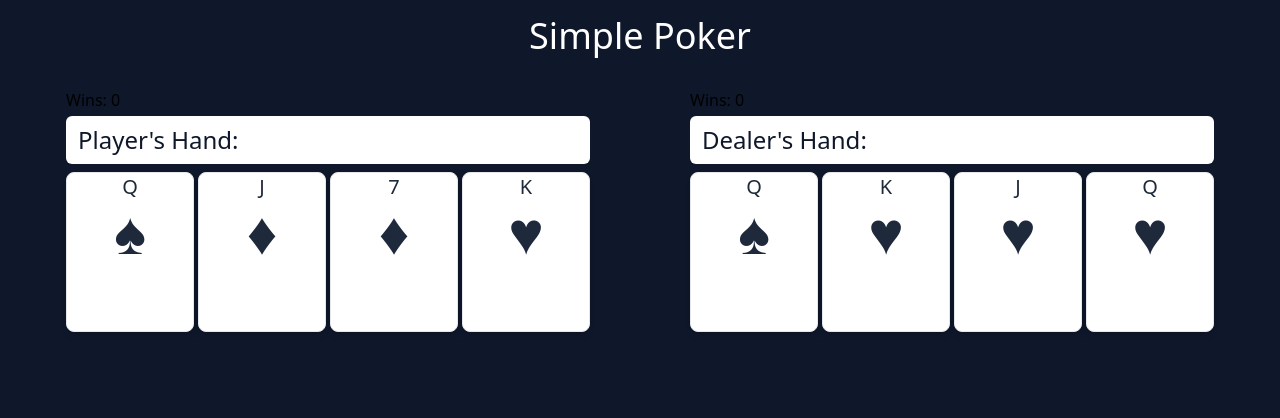
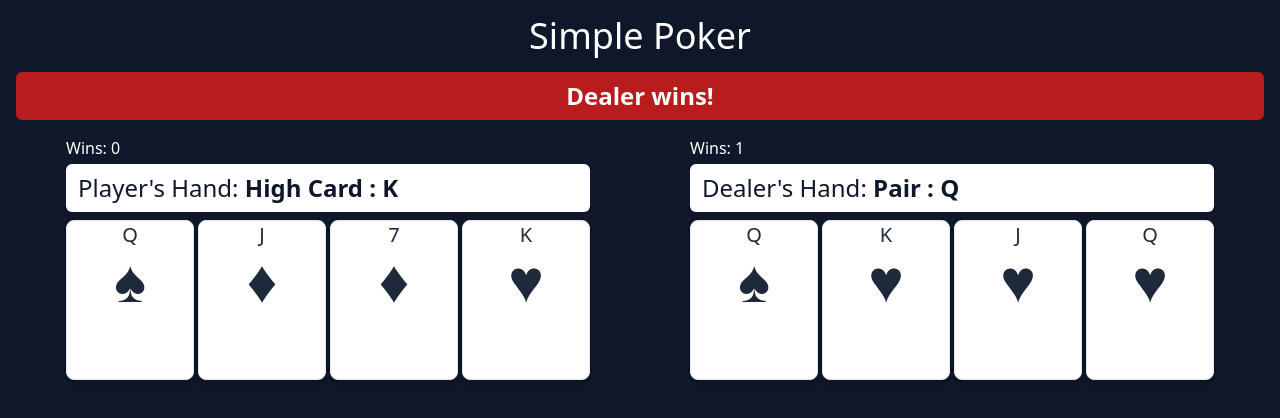
Before and after one commit to Christmann-Julian/poker-exam, a React (Create React App) app: page / in a window 1280 px wide. Shown: the top 418 px of the page. Built offline with nearby package versions, Linux system fonts and the light colour scheme.

Commit message:
affichage du gagnant

```diff
--- a/src/App.tsx
+++ b/src/App.tsx
@@ -1,12 +1,16 @@
 import React, { useState, useEffect } from 'react';
-import { cardDeck } from './utils/CardDeck';
+import { cardDeck } from './utils/cardDeck';
+import { evaluateHand } from './utils/evaluateHand';
 import Hands from './components/Hands';
+import Result from './components/Result';
 import { CardType, ResultType, ScoreType } from './type/types';
 
 function App() {
   const [gameDeck, setGameDeck] = useState<CardType[]>(cardDeck);
   const [playerHand, setPlayerHand] = useState<CardType[]>([]);
   const [dealerHand, setDealerHand] = useState<CardType[]>([]);
+  const [playerValue, setPlayerValue] = useState<string>("");
+  const [dealerValue, setDealerValue] = useState<string>("");
   const [gameOver, setGameOver] = useState<boolean>(false);
   const [result, setResult] = useState<ResultType>({ type: "", message: "" });
   const [newGame, setNewGame] = useState<boolean>(false);
@@ -29,9 +33,6 @@ function App() {
     setGameDeck(cardDeck);
   };
 
-  const playerValue = ""
-  const dealerValue = ""
-
   useEffect(() => {
     if (playerHand.length === 0 && dealerHand.length === 0) {
       setPlayerHand([getRandomCardFromDeck(), getRandomCardFromDeck(), getRandomCardFromDeck(), getRandomCardFromDeck()]);
@@ -41,7 +42,58 @@ function App() {
     if (gameOver) {
 
     }
-  }, [playerHand, dealerHand, gameOver]);
+  }, [gameOver]);
+
+  useEffect(() => {
+    const { type: playerType, value: playerValueEvaluation } = evaluateHand(playerHand);
+    const { type: dealerType, value: dealerValueEvaluation } = evaluateHand(dealerHand);
+
+    setPlayerValue(playerType ? playerType + " : " + playerValueEvaluation : "");
+    setDealerValue(dealerType ? dealerType + " : " + dealerValueEvaluation : "");
+
+    const handNote: { [key: string]: number } = {
+      "High Card": 1,
+      "Pair": 2,
+      "Two Pair": 3,
+      "Trips": 4,
+      "Quads": 5,
+    };
+
+    const playerHandNote = playerType ? handNote[playerType] : 0;
+    const dealerHandNote = dealerType ? handNote[dealerType] : 0;
+
+    if (playerHandNote > dealerHandNote) {
+      handleGameOver({ type: "player", message: "Player wins!" });
+      setScore({ ...score, player: score.player + 1 });
+    } else if (playerHandNote < dealerHandNote) {
+      handleGameOver({ type: "dealer", message: "Dealer wins!" });
+      setScore({ ...score, dealer: score.dealer + 1 });
+    } else {
+      const ranks: { [key: string]: number } = {
+        "7": 7,
+        "8": 8,
+        "9": 9,
+        "10": 10,
+        "J": 11,
+        "Q": 12,
+        "K": 13,
+        "A": 14,
+      };
+      const playerRanks = ranks[playerValueEvaluation ?? ""] ?? 0;
+      const dealerRanks = ranks[dealerValueEvaluation ?? ""] ?? 0;
+
+      if (playerRanks > dealerRanks) {
+        handleGameOver({ type: "player", message: "Player wins!" });
+        setScore({ ...score, player: score.player + 1 });
+      } else if (playerRanks < dealerRanks) {
+        handleGameOver({ type: "dealer", message: "Dealer wins!" });
+        setScore({ ...score, dealer: score.dealer + 1 });
+      } else {
+        handleGameOver({ type: "draw", message: "Draw!" });
+      }
+    }
+
+  }, [playerHand]);
 
   const handleGameOver = (result: ResultType) => {
     setGameOver(true);
@@ -52,6 +104,7 @@ function App() {
   return (
     <div className="h-screen bg-slate-900 container mx-auto p-4">
       <h1 className="text-4xl text-center text-white mb-4">Simple Poker</h1>
+      <Result result={result} />
       <Hands
         playerHand={playerHand}
         dealerHand={dealerHand}
--- a/src/components/Hand.tsx
+++ b/src/components/Hand.tsx
@@ -12,7 +12,7 @@ interface HandProps {
 const Hand: React.FC<HandProps> = ({ cards, title, handValue, score }) => {
   return (
     <div className="p-4">
-      <h4 className="font-medium mb-1">Wins: {score}</h4>
+      <h4 className="font-medium text-white mb-1">Wins: {score}</h4>
       <h2 className="text-2xl mb-2 bg-white text-slate-900 font-medium px-3 py-2 rounded-md">
         {title}: <b>{handValue}</b>
       </h2>
--- /dev/null
+++ b/src/components/Result.tsx
@@ -0,0 +1,20 @@
+import React from "react";
+import { ResultType } from '../type/types';
+
+interface ResultProps {
+  result: ResultType;
+}
+
+const Result: React.FC<ResultProps> = ({ result }) => {
+  return (
+    <div
+      className={`text-white font-bold rounded-md text-center mt-4 py-2 ${
+        result.type === "player" ? "bg-green-600" : "bg-red-700"
+      }`}
+    >
+      <h2 className="text-2xl ">{result.message}</h2>
+    </div>
+  );
+}
+
+export default Result;
--- /dev/null
+++ b/src/utils/evaluateHand.tsx
@@ -0,0 +1,48 @@
+import { CardType } from '../type/types';
+
+type HandEvaluation = {
+  type: string;
+  value: string | null;
+};
+
+const ranks: { [key: string]: number } = {
+  "7": 7,
+  "8": 8,
+  "9": 9,
+  "10": 10,
+  "J": 11,
+  "Q": 12,
+  "K": 13,
+  "A": 14,
+};
+
+export const evaluateHand = (hand: CardType[]): HandEvaluation => {
+  const rankCount: { [key: string]: number } = {};
+
+  hand.forEach(card => {
+    rankCount[card.rank] = (rankCount[card.rank] || 0) + 1;
+  });
+
+  const counts = Object.values(rankCount);
+  const rankValues = Object.keys(rankCount);
+
+  if (counts.includes(4)) {
+    const value = rankValues.find(rank => rankCount[rank] === 4) ?? null;
+    return { type: 'Quads', value };
+  }
+  if (counts.includes(3)) {
+    const value = rankValues.find(rank => rankCount[rank] === 3) ?? null;
+    return { type: 'Trips', value };
+  }
+  if (counts.filter(count => count === 2).length === 2) {
+    const values = rankValues.filter(rank => rankCount[rank] === 2) ?? null;
+    return { type: 'Two Pair', value: values.join('|') };
+  }
+  if (counts.includes(2)) {
+    const value = rankValues.find(rank => rankCount[rank] === 2) ?? null;
+    return { type: 'Pair', value };
+  }
+
+  const highCard = rankValues.sort((a, b) => ranks[b] - ranks[a])[0];
+  return { type: 'High Card', value: highCard };
+};
```
